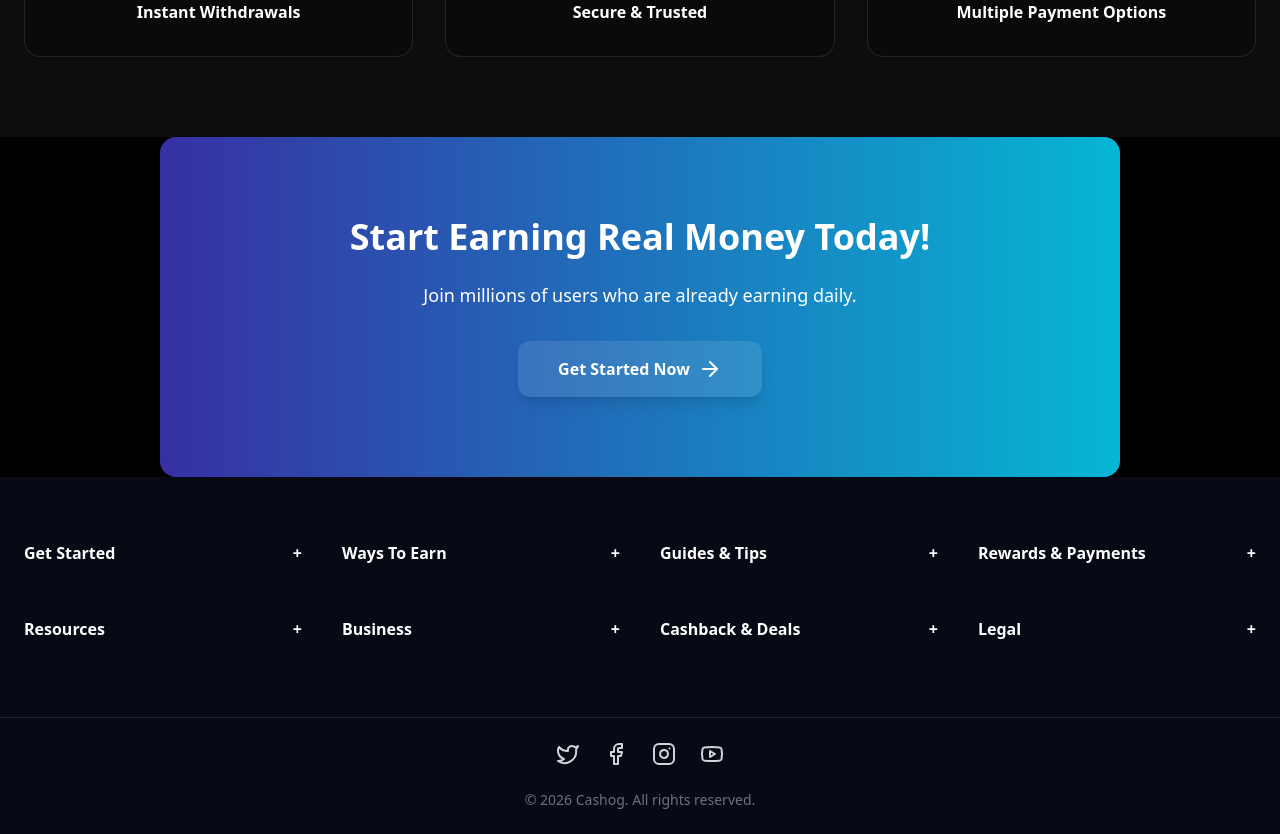
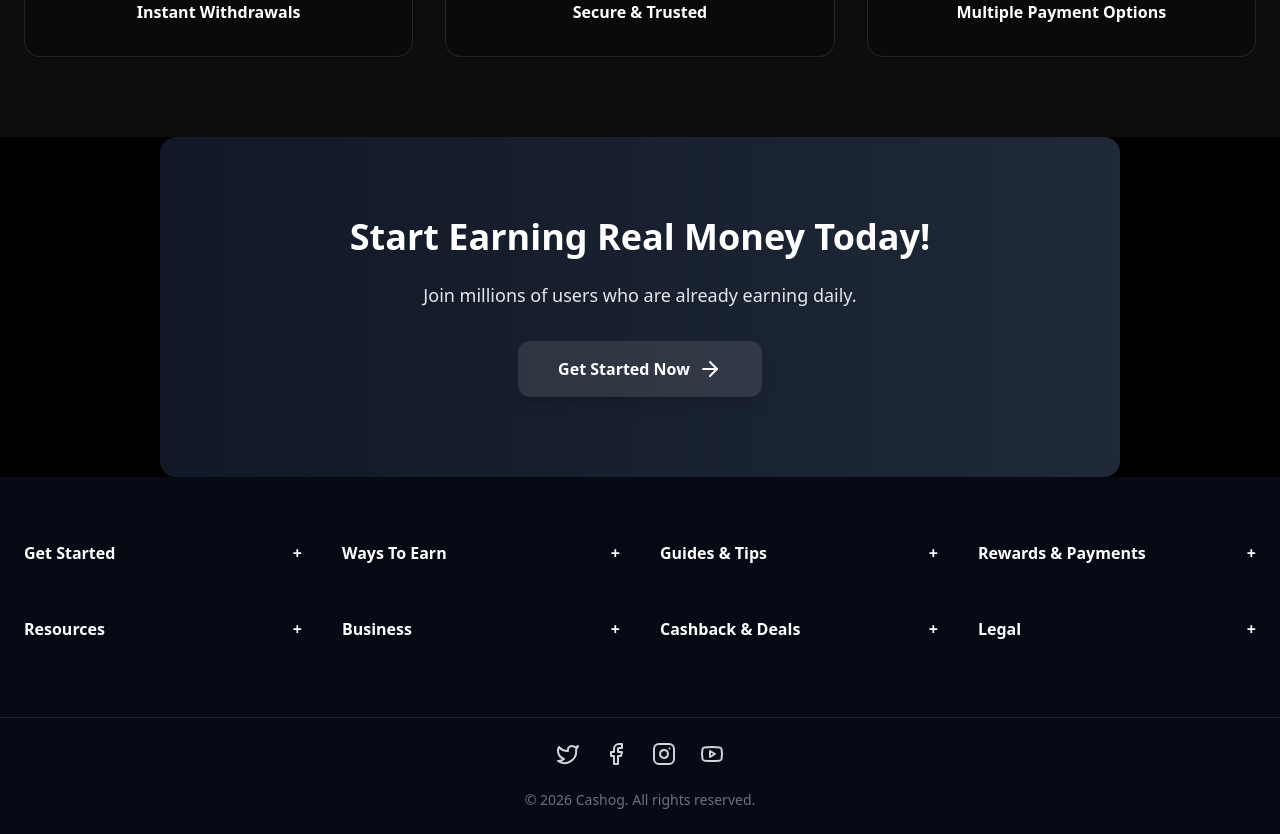
Before and after one commit to tool63/cashin, a Next.js app: page / in a window 1280 px wide. Shown: the part 3020-3854 px from the top of the page. Built offline with nearby package versions, Linux system fonts and the light colour scheme.

Commit message:
Update page.tsx

```diff
--- a/app/page.tsx
+++ b/app/page.tsx
@@ -177,9 +177,11 @@ export default function Home() {
       </section>
 
       {/* ================= FINAL CTA ================= */}
-      <section className="py-20 bg-gradient-to-r from-indigo-700 to-cyan-600 dark:from-indigo-800 dark:to-cyan-500 text-white text-center rounded-2xl mx-6 md:mx-20 lg:mx-40">
+<section className="py-20 bg-gradient-to-r from-gray-900 to-gray-800 text-white text-center rounded-2xl mx-6 md:mx-20 lg:mx-40">
   <h2 className="text-4xl font-bold mb-6">Start Earning Real Money Today!</h2>
-        <p className="mb-8 text-lg">Join millions of users who are already earning daily.</p>
+  <p className="mb-8 text-lg text-gray-200">
+    Join millions of users who are already earning daily.
+  </p>
   <Link href="/signup">
     <motion.span whileHover={{ scale: 1.05 }} whileTap={{ scale: 0.97 }}
       className="inline-flex items-center gap-2 bg-white/10 hover:bg-white/20 px-10 py-4 rounded-xl font-semibold shadow-lg cursor-pointer">
```
Lines whose indentation alone changed are shown as unchanged.
